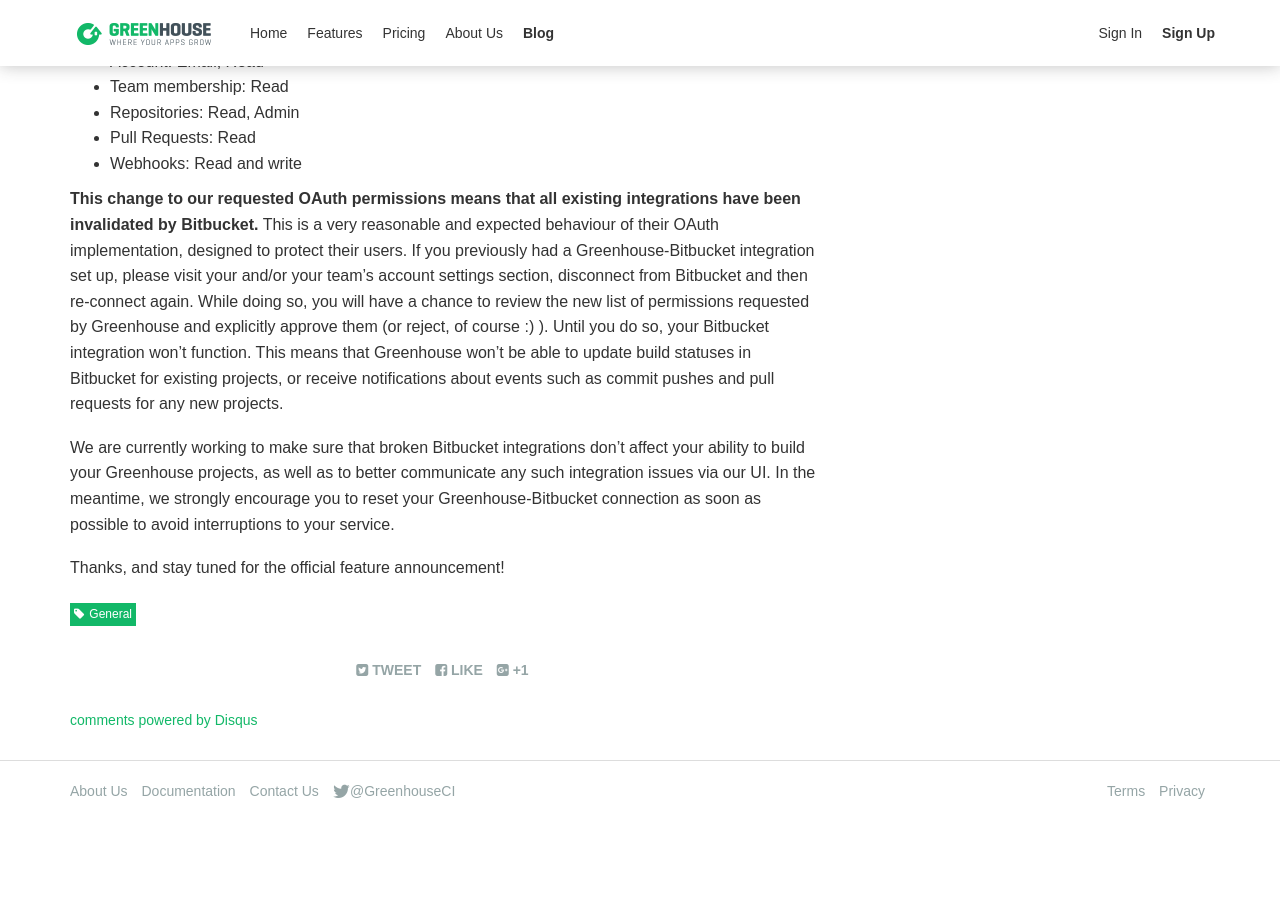
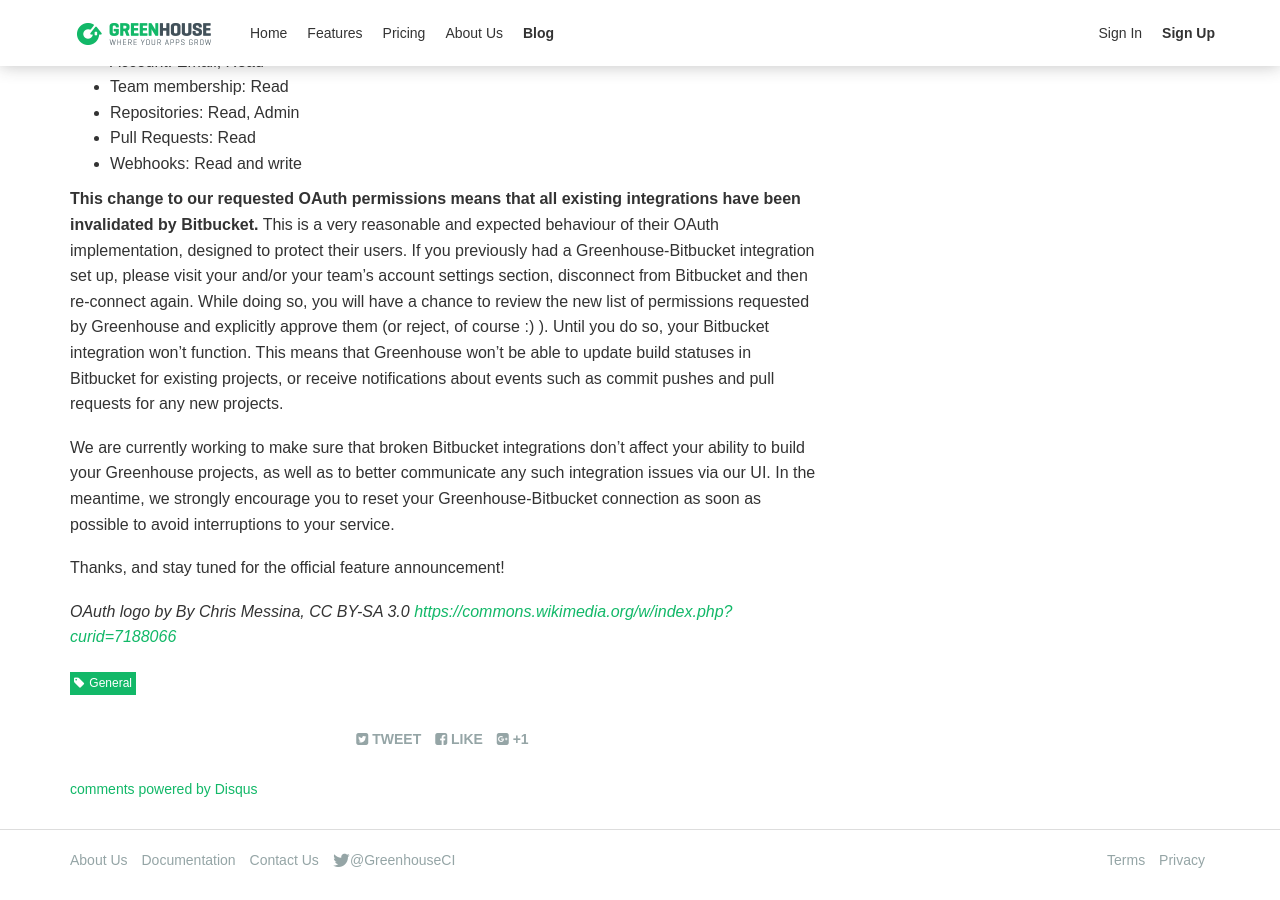
Before and after one commit to GreenhouseCI/blog.greenhouseci.com, a Jekyll site: the page built from _posts/2017-01-12-bitbucket-oauth-changes.md, in a window 1280 px wide and 900 px high, scrolled down 606 px. Built offline with Jekyll 4.4.1, drawn with Linux system fonts in a browser that asks for light colours; nearby versions of some CDN libraries; a script that is not in the unit is left out; comment, search, counter and statistics services are not loaded; before the commit the page ends 1437 px from its top, so only the background shows below that.

Commit message:
Add attribution for OAuth logo

```diff
--- a/_posts/2017-01-12-bitbucket-oauth-changes.md
+++ b/_posts/2017-01-12-bitbucket-oauth-changes.md
@@ -60,3 +60,6 @@
 to avoid interruptions to your service.
 
 Thanks, and stay tuned for the official feature announcement!
+
+_OAuth logo by By Chris Messina, CC BY-SA 3.0
+[https://commons.wikimedia.org/w/index.php?curid=7188066](https://commons.wikimedia.org/w/index.php?curid=7188066)_
```
